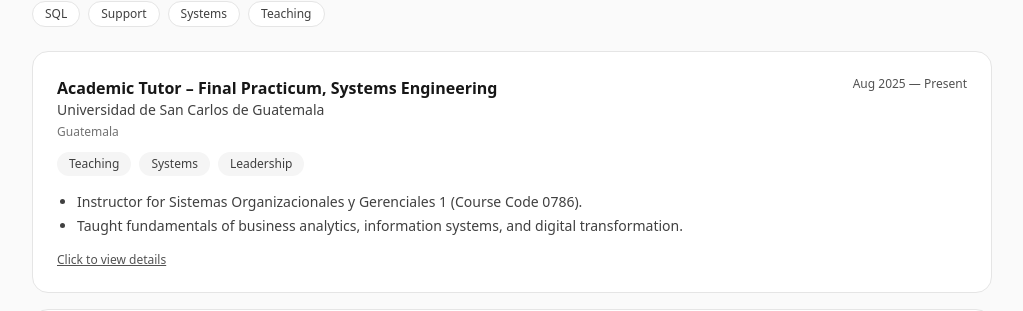
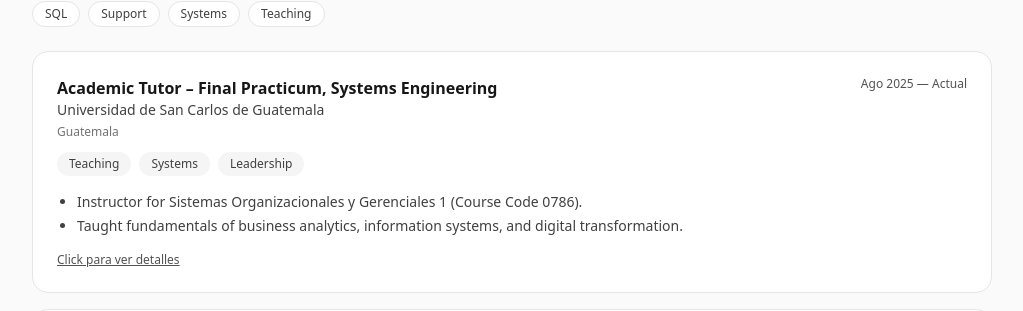
Before and after one commit to garciajuni20/Resume_Khristian_Garcia, a React (Vite) app: page /#/resume in a window 1280 px wide. Shown: the part 600-911 px from the top of the page, without its empty margins (128-1151 px from the left). Built offline with nearby package versions, Linux system fonts and the light colour scheme.

Commit message:
Add language support to ExperienceCard component

```diff
--- a/src/components/ExperienceCard.tsx
+++ b/src/components/ExperienceCard.tsx
@@ -11,42 +11,50 @@ type Experience = {
   bullets?: string[]
 }
 
-function formatDate(d: string) {
-  if (!d || d === "present") return "Present"
+type Props = {
+  item: Experience
+  onOpen: (item: Experience) => void
+  lang: "en" | "es"
+}
+
+function formatDate(d: string, lang: "en" | "es") {
+  if (!d || d === "present") return lang === "en" ? "Present" : "Actual"
+
   const [y, m] = d.split("-")
   if (!m) return y
-  const months = ["Jan","Feb","Mar","Apr","May","Jun","Jul","Aug","Sep","Oct","Nov","Dec"]
+
+  const monthsEN = ["Jan","Feb","Mar","Apr","May","Jun","Jul","Aug","Sep","Oct","Nov","Dec"]
+  const monthsES = ["Ene","Feb","Mar","Abr","May","Jun","Jul","Ago","Sep","Oct","Nov","Dic"]
+
   const mm = Number(m)
   if (!mm || mm < 1 || mm > 12) return d
-  return `${months[mm - 1]} ${y}`
+
+  return `${(lang === "en" ? monthsEN : monthsES)[mm - 1]} ${y}`
 }
 
-export default function ExperienceCard({
-  item,
-  onOpen
-}: {
-  item: Experience
-  onOpen: (item: Experience) => void
-}) {
+export default function ExperienceCard({ item, onOpen, lang }: Props) {
   return (
     <motion.button
       onClick={() => onOpen(item)}
       whileHover={{ y: -2 }}
       transition={{ duration: 0.15 }}
-      className="text-left w-full rounded-2xl border border-neutral-200 bg-white p-6 hover:shadow-sm"
+      className="text-left w-full rounded-2xl border border-neutral-200 bg-white p-6 hover:shadow-sm dark:border-neutral-800 dark:bg-neutral-900"
+      type="button"
     >
       <div className="flex flex-col gap-2 sm:flex-row sm:items-start sm:justify-between">
         <div>
-          <div className="text-base font-semibold">{item.role}</div>
-          <div className="text-sm text-neutral-700">{item.company}</div>
-          {item.location ? <div className="text-xs text-neutral-500 mt-1">{item.location}</div> : null}
+          <div className="text-base font-semibold text-neutral-900 dark:text-neutral-100">{item.role}</div>
+          <div className="text-sm text-neutral-700 dark:text-neutral-300">{item.company}</div>
+          {item.location ? (
+            <div className="text-xs text-neutral-500 dark:text-neutral-400 mt-1">{item.location}</div>
+          ) : null}
 
           {item.tags?.length ? (
             <div className="mt-3 flex flex-wrap gap-2">
               {item.tags.map((t) => (
                 <span
                   key={t}
-                  className="rounded-full bg-neutral-100 px-3 py-1 text-xs text-neutral-700"
+                  className="rounded-full bg-neutral-100 px-3 py-1 text-xs text-neutral-700 dark:bg-neutral-800 dark:text-neutral-200"
                 >
                   {t}
                 </span>
@@ -55,21 +63,21 @@ export default function ExperienceCard({
           ) : null}
         </div>
 
-        <div className="text-xs text-neutral-600 sm:text-right">
-          {formatDate(item.start)} — {formatDate(item.end)}
+        <div className="text-xs text-neutral-600 dark:text-neutral-400 sm:text-right">
+          {formatDate(item.start, lang)} — {formatDate(item.end, lang)}
         </div>
       </div>
 
       {item.bullets?.length ? (
-        <ul className="mt-4 list-disc pl-5 text-sm text-neutral-700 space-y-1">
+        <ul className="mt-4 list-disc pl-5 text-sm text-neutral-700 dark:text-neutral-200 space-y-1">
           {item.bullets.slice(0, 2).map((b, i) => (
             <li key={i}>{b}</li>
           ))}
         </ul>
       ) : null}
 
-      <div className="mt-4 text-xs text-neutral-600 underline">
-        Click to view details
+      <div className="mt-4 text-xs text-neutral-600 dark:text-neutral-300 underline">
+        {lang === "en" ? "Click to view details" : "Click para ver detalles"}
       </div>
     </motion.button>
   )
```
